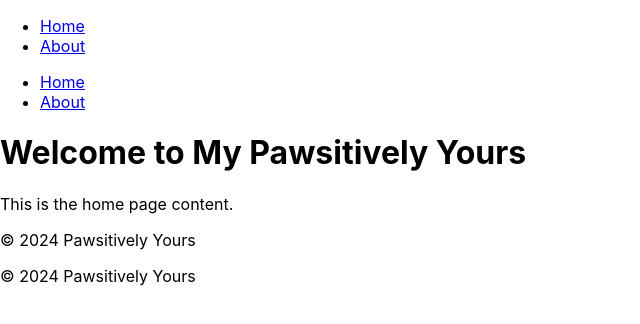
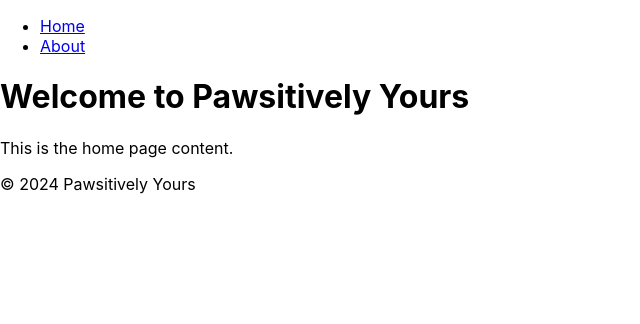
Before and after one commit to mcsmithers/pawsitively-yours, a React (Create React App) app: page / in a window 1280 px wide. Shown: the top 324 px of the page, without its empty margins (0-640 px from the left). Built offline with nearby package versions, Linux system fonts and the light colour scheme.

Commit message:
fixed rendering duplication

```diff
--- a/src/pages/HomePage.js
+++ b/src/pages/HomePage.js
@@ -1,14 +1,13 @@
 // src/pages/HomePage.js
 import React from 'react';
-import Layout from '../components/Layout/Layout';
 
 const HomePage = () => {
     return (
-        <Layout>
+        <div>
             {/* Main content for the home page */}
-            <h1>Welcome to My Pawsitively Yours</h1>
+            <h1>Welcome to Pawsitively Yours</h1>
             <p>This is the home page content.</p>
-        </Layout>
+        </div>
     );
 }
 
```
